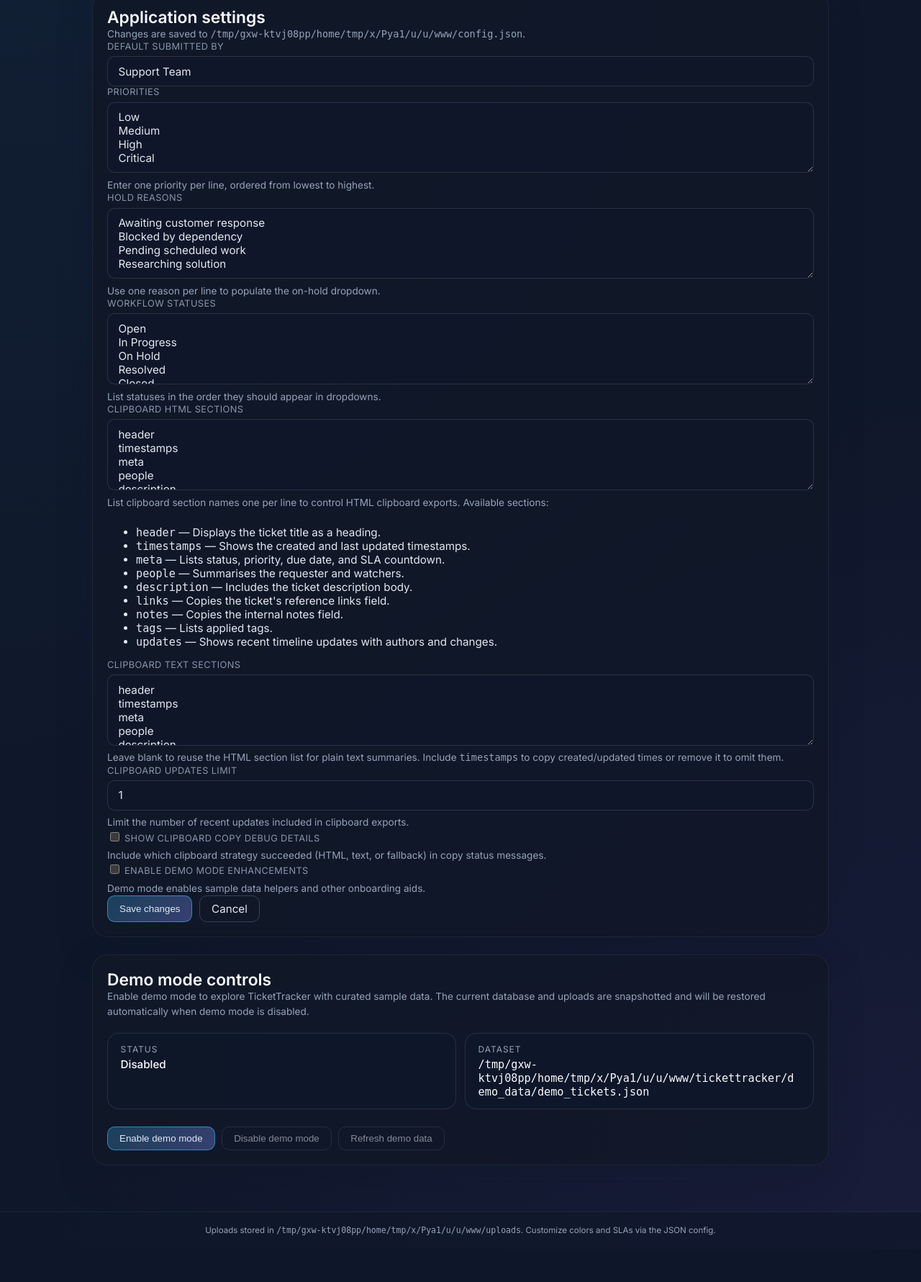
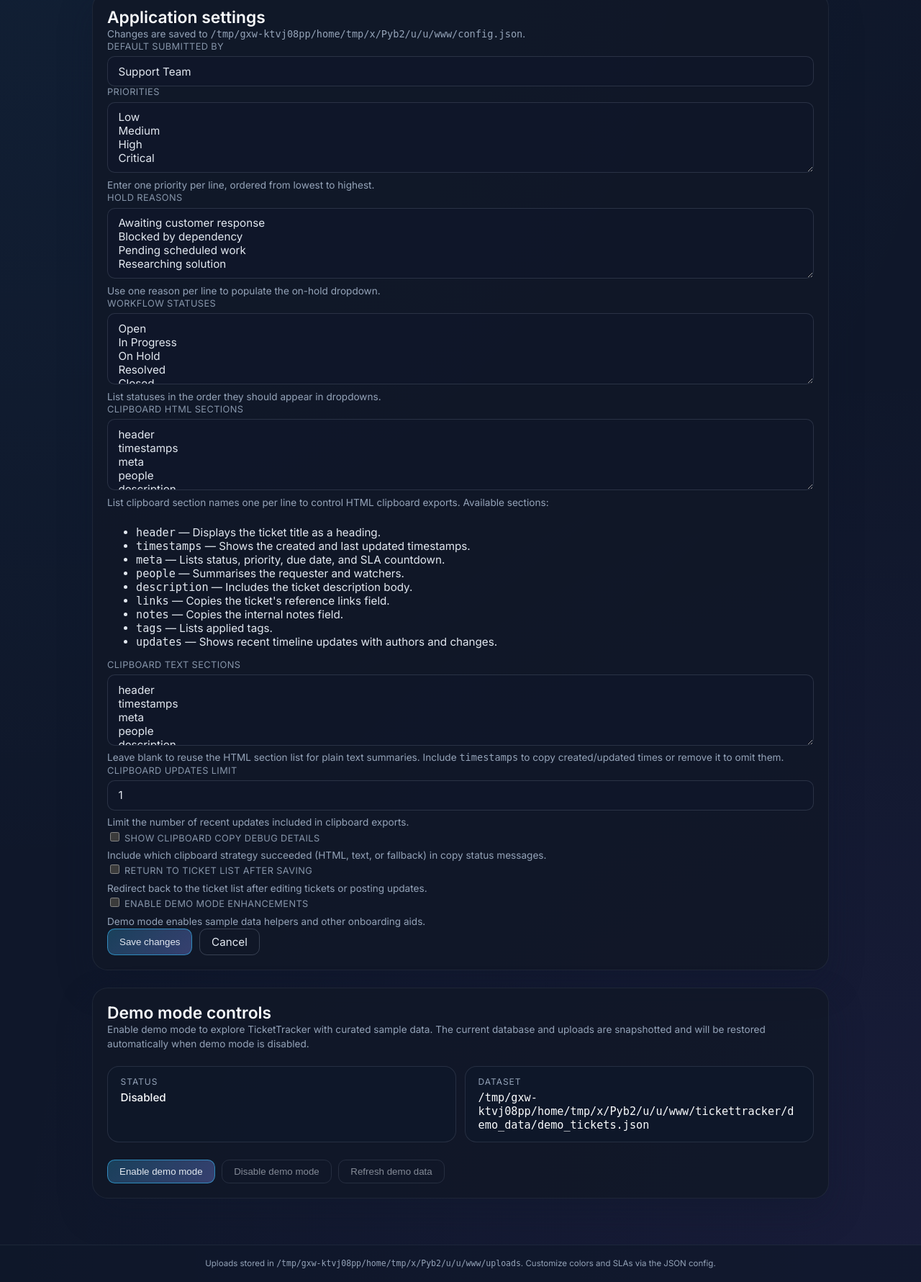
Before and after one commit to rinc3w1nd/TicketTracker, a Flask app: page /settings in a window 1280 px wide. Shown: the part 154-1935 px from the top of the page at 72% size. Before the commit the page ends 1870 px from the top, so only its background shows below. Run offline with Flask 3, Linux system fonts and the light colour scheme.

Commit message:
Add auto-return to list preference

```diff
--- a/config.json
+++ b/config.json
@@ -77,5 +77,8 @@
     "updates_limit": 1,
     "debug_status": false,
     "inline_styles": true
+  },
+  "behavior": {
+    "auto_return_to_list": false
   }
 }
--- a/templates/settings.html
+++ b/templates/settings.html
@@ -120,6 +120,21 @@
       </div>
 
       <div class="field-group checkbox">
+        <label class="checkbox-label" for="auto_return_to_list">
+          <input
+            type="checkbox"
+            id="auto_return_to_list"
+            name="auto_return_to_list"
+            {% if form.auto_return_to_list %}checked{% endif %}
+          />
+          <span>Return to ticket list after saving</span>
+        </label>
+        <p class="help">
+          Redirect back to the ticket list after editing tickets or posting updates.
+        </p>
+      </div>
+
+      <div class="field-group checkbox">
         <label class="checkbox-label" for="demo_mode">
           <input
             type="checkbox"
--- a/tickettracker/config.py
+++ b/tickettracker/config.py
@@ -98,6 +98,9 @@ DEFAULT_CONFIG: Dict[str, Any] = {
         },
     },
     "clipboard_summary": DEFAULT_CLIPBOARD_SUMMARY,
+    "behavior": {
+        "auto_return_to_list": False,
+    },
     "demo_mode": False,
 }
 
@@ -269,6 +272,7 @@ class AppConfig:
     sla: SLAConfig
     colors: ColorConfig
     clipboard_summary: ClipboardSummaryConfig
+    auto_return_to_list: bool = False
     demo_mode: bool = False
     source_path: Optional[Path] = None
 
@@ -290,6 +294,9 @@ class AppConfig:
             "sla": self.sla.to_dict(),
             "colors": self.colors.to_dict(),
             "clipboard_summary": self.clipboard_summary.to_dict(),
+            "behavior": {
+                "auto_return_to_list": bool(self.auto_return_to_list),
+            },
             "demo_mode": bool(self.demo_mode),
         }
 
@@ -582,6 +589,12 @@ def load_config(config_path: Optional[os.PathLike[str] | str] = None) -> AppConf
         inline_styles=inline_styles,
     )
 
+    behavior_config = merged.get("behavior", {})
+    auto_return_to_list = _coerce_bool(
+        behavior_config.get("auto_return_to_list"),
+        default=DEFAULT_CONFIG.get("behavior", {}).get("auto_return_to_list", False),
+    )
+
     demo_mode = _coerce_bool(merged.get("demo_mode"), default=False)
 
     return AppConfig(
@@ -605,6 +618,7 @@ def load_config(config_path: Optional[os.PathLike[str] | str] = None) -> AppConf
             ticket_title=ticket_title_color,
         ),
         clipboard_summary=clipboard_summary,
+        auto_return_to_list=auto_return_to_list,
         demo_mode=demo_mode,
         source_path=source_path,
     )
--- a/tickettracker/views/settings.py
+++ b/tickettracker/views/settings.py
@@ -103,6 +103,7 @@ def _form_defaults(config: AppConfig) -> Dict[str, object]:
         "text_sections": "\n".join(text_sections),
         "updates_limit": str(config.clipboard_summary.updates_limit),
         "clipboard_debug_status": config.clipboard_summary.debug_status,
+        "auto_return_to_list": config.auto_return_to_list,
         "demo_mode": config.demo_mode,
     }
 
@@ -124,6 +125,7 @@ def view_settings():
         text_sections_input = request.form.get("text_sections", "")
         updates_limit_input = request.form.get("updates_limit", "").strip()
         debug_status_enabled = request.form.get("clipboard_debug_status") is not None
+        auto_return_enabled = request.form.get("auto_return_to_list") is not None
         demo_mode_enabled = request.form.get("demo_mode") is not None
 
         form_data = {
@@ -135,6 +137,7 @@ def view_settings():
             "text_sections": text_sections_input,
             "updates_limit": updates_limit_input,
             "clipboard_debug_status": debug_status_enabled,
+            "auto_return_to_list": auto_return_enabled,
             "demo_mode": demo_mode_enabled,
         }
 
@@ -196,6 +199,7 @@ def view_settings():
                 hold_reasons=hold_reasons,
                 workflow=workflow,
                 clipboard_summary=summary,
+                auto_return_to_list=auto_return_enabled,
                 demo_mode=demo_mode_enabled,
             )
 
@@ -218,9 +222,14 @@ def view_settings():
             else:
                 if _persist_config(updated_config):
                     flash("Settings updated", "success")
+                    redirect_target = (
+                        "tickets.list_tickets"
+                        if updated_config.auto_return_to_list
+                        else "settings.view_settings"
+                    )
                     return redirect(
                         url_for(
-                            "settings.view_settings",
+                            redirect_target,
                             compact=_compact_query_value(compact_mode),
                         )
                     )
--- a/tickettracker/views/tickets.py
+++ b/tickettracker/views/tickets.py
@@ -725,13 +725,15 @@ def edit_ticket(ticket_id: int):
         _store_attachments(request.files.getlist("attachments"), ticket)
         db.session.commit()
         flash("Ticket updated", "success")
-        return redirect(
-            url_for(
-                "tickets.ticket_detail",
-                ticket_id=ticket.id,
-                compact=_compact_query_value(compact_mode),
-            )
+        redirect_endpoint = (
+            "tickets.list_tickets"
+            if config.auto_return_to_list
+            else "tickets.ticket_detail"
         )
+        redirect_kwargs = {"compact": _compact_query_value(compact_mode)}
+        if redirect_endpoint == "tickets.ticket_detail":
+            redirect_kwargs["ticket_id"] = ticket.id
+        return redirect(url_for(redirect_endpoint, **redirect_kwargs))
 
     return render_template(
         "ticket_form.html",
@@ -799,13 +801,15 @@ def add_update(ticket_id: int):
 
     db.session.commit()
     flash("Update added", "success")
-    return redirect(
-        url_for(
-            "tickets.ticket_detail",
-            ticket_id=ticket.id,
-            compact=_compact_query_value(compact_mode),
-        )
+    redirect_endpoint = (
+        "tickets.list_tickets"
+        if config.auto_return_to_list
+        else "tickets.ticket_detail"
     )
+    redirect_kwargs = {"compact": _compact_query_value(compact_mode)}
+    if redirect_endpoint == "tickets.ticket_detail":
+        redirect_kwargs["ticket_id"] = ticket.id
+    return redirect(url_for(redirect_endpoint, **redirect_kwargs))
 
 
 @tickets_bp.route("/attachments/<int:attachment_id>")
```
Also changed, not shown: tests/test_settings.py (+77 -10 lines), tests/test_ticket_updates.py (+96 -25 lines).
